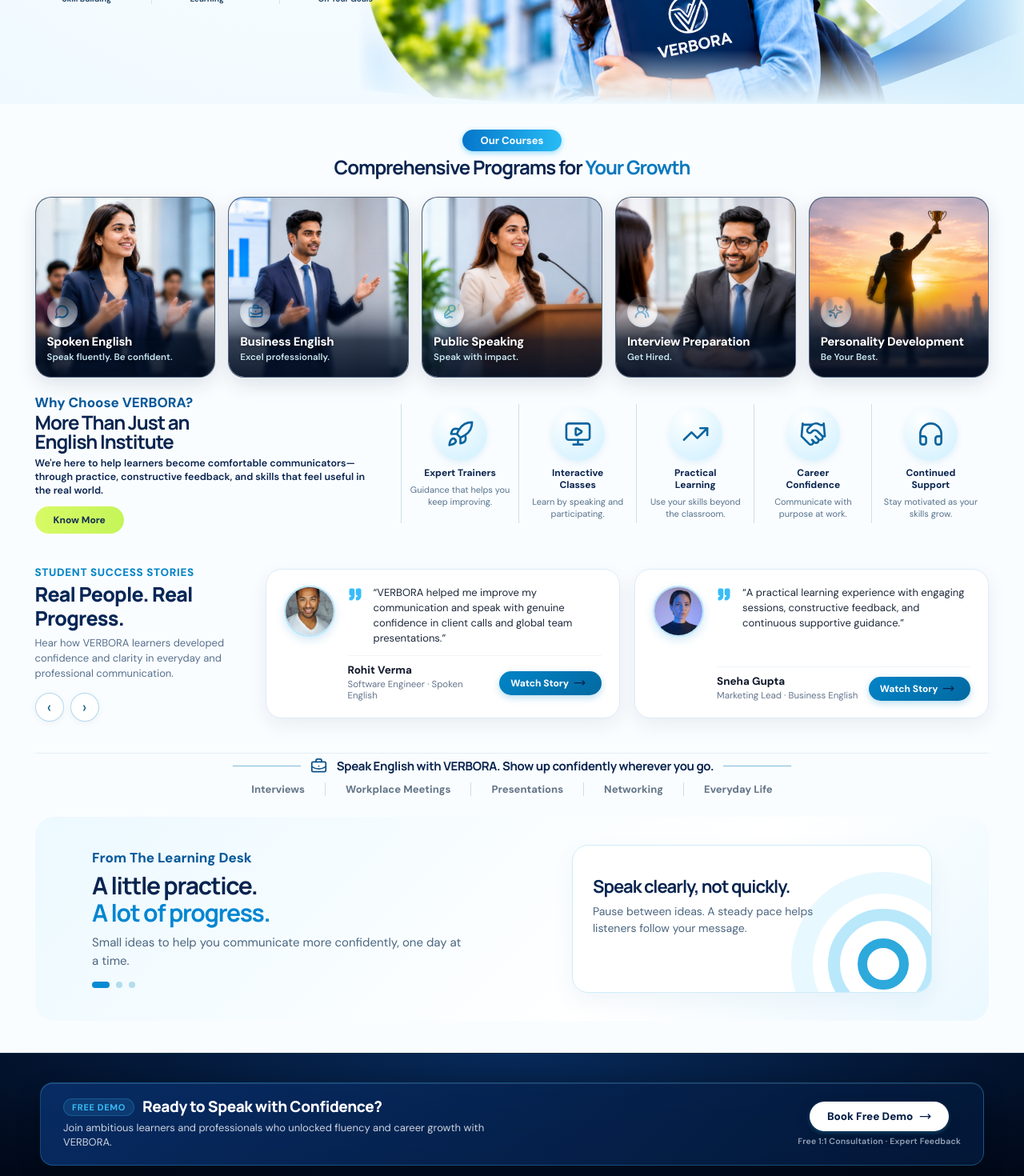
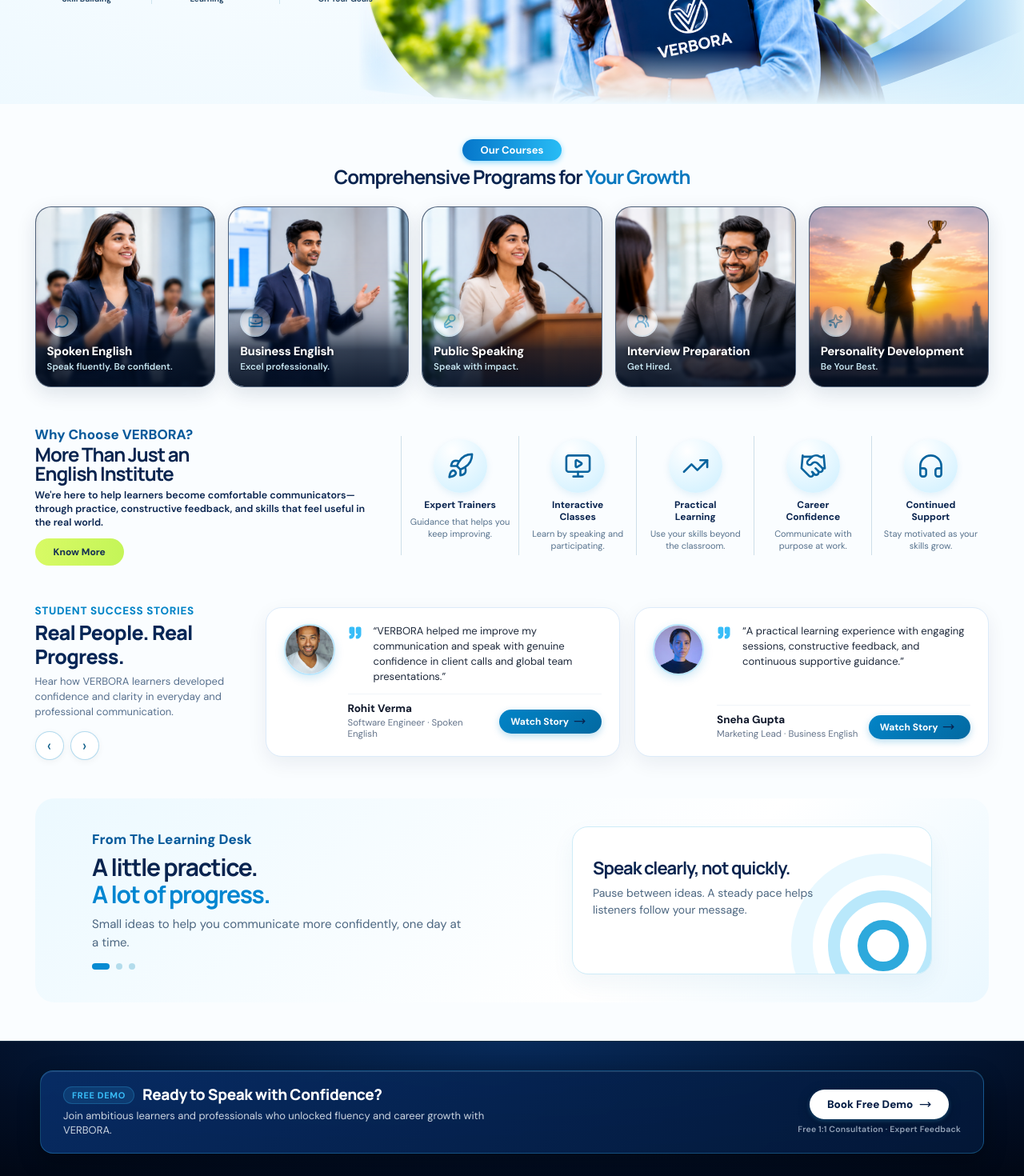
Before and after one commit to abbasmuttaqizaidi/verbora, a React (Vite) app: page / in a window 1280 px wide. Shown: the part 320-1790 px from the top of the page at 80% size. Built offline with nearby package versions, Linux system fonts and the light colour scheme.

Commit message:
Fixed spacing

```diff
--- a/src/adjustments.css
+++ b/src/adjustments.css
@@ -206,10 +206,6 @@
 }
 
 /* Shift Our Courses section with balanced breathing room */
-.courses-section {
-  padding-top: 32px;
-}
-
 .section-title-wrap {
   margin-top: 0;
   margin-bottom: 22px;
@@ -389,15 +385,80 @@
 }
 
 /* ==========================================================================
-   TESTIMONIAL STORIES WITH PHOTOS & VIDEO MODAL
+   UNIFIED SECTION SPACING & VERTICAL RHYTHM AUDIT
+   Normalized inter-section spacing: exactly 48px on desktop, 32px on mobile
    ========================================================================== */
 
+/* 1. Courses Section: Top spacing below Hero (44px) + Bottom spacing (24px) */
+.courses-section {
+  padding-top: 44px !important;
+  padding-bottom: 24px !important;
+}
+
+/* 2. Why Choose VERBORA Section: Top spacing (24px) + Bottom spacing (24px) -> Total from Courses = 48px */
+.why-section {
+  padding-top: 24px !important;
+  padding-bottom: 24px !important;
+}
+
+/* 3. Student Stories Section: Top spacing (24px) + Bottom spacing (24px) -> Total from Why = 48px */
 .stories-section {
-  padding: 30px 0 34px !important;
+  padding-top: 24px !important;
+  padding-bottom: 24px !important;
   display: flex;
   gap: 28px;
   align-items: center;
 }
+
+/* 4. Focus Strip: Margin top (24px) + Margin bottom (24px) -> Total from Stories = 48px */
+.focus-strip {
+  margin-top: 24px !important;
+  margin-bottom: 24px !important;
+  padding: 16px 0 !important;
+}
+
+/* 5. Resources / Learning Desk: Margin top (24px) -> Total from Focus Strip = 48px; Margin bottom (48px) */
+.resources-section {
+  margin-top: 24px !important;
+  margin-bottom: 48px !important;
+}
+
+/* 6. Footer: Margin top (0) -> Total from Resources card = exactly 48px */
+footer.site-footer {
+  margin-top: 0 !important;
+}
+
+/* Responsive Normalized Spacing (32px inter-section rhythm) */
+@media (max-width: 768px) {
+  .courses-section {
+    padding-top: 32px !important;
+    padding-bottom: 16px !important;
+  }
+  .why-section {
+    padding-top: 16px !important;
+    padding-bottom: 16px !important;
+  }
+  .stories-section {
+    padding-top: 16px !important;
+    padding-bottom: 16px !important;
+  }
+  .focus-strip {
+    margin-top: 16px !important;
+    margin-bottom: 16px !important;
+    padding: 12px 0 !important;
+  }
+  .resources-section {
+    margin-top: 16px !important;
+    margin-bottom: 32px !important;
+  }
+  footer.site-footer {
+    margin-top: 0 !important;
+  }
+}
+
+/* ==========================================================================
+   TESTIMONIAL STORIES WITH PHOTOS & VIDEO MODAL
+   ========================================================================== */
 
 .stories-heading {
   flex: 0 0 260px;
--- a/src/main.tsx
+++ b/src/main.tsx
@@ -623,7 +623,8 @@ function LandingPage() {
           <CoursesSection />
           <WhySection onDemo={showDemo} />
           <StoriesSection />
-          <FocusStrip />
+          {/* Removing deliberately */}
+          {/* <FocusStrip /> */}
           <ResourcesSection />
         </div>
       </main>
```
